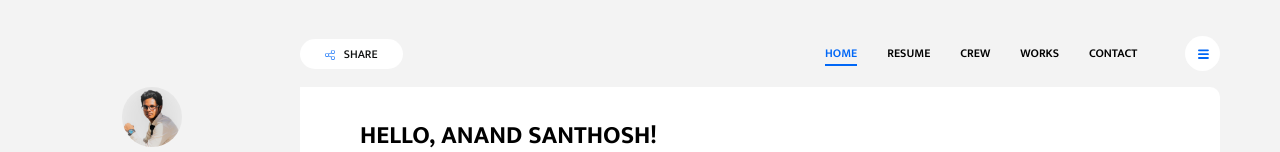
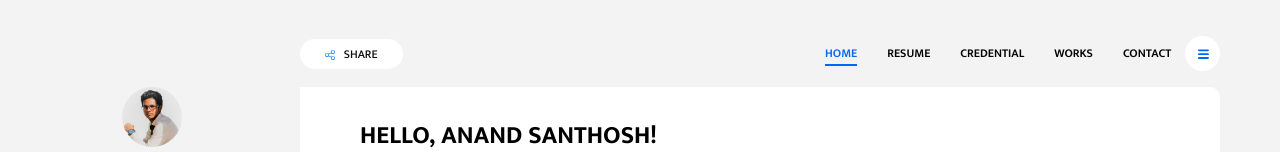
Before and after one commit to AgentCody333/cv-website, a website: page index.html in a window 1280 px wide. Shown: the top 152 px of the page. Drawn offline with nearby package versions, Linux system fonts and the light colour scheme.

Commit message:
Update index.html

```diff
--- a/index.html
+++ b/index.html
@@ -19,7 +19,7 @@
         <nav class="collapsible-nav" id="collapsible-nav">
             <a href="index.html" class="nav-link active">HOME</a>
             <a href="resume.html" class="nav-link">RESUME</a>
-            <a href="portfolio.html" class="nav-link">CREW</a>
+            <a href="portfolio.html" class="nav-link">CREDENTIAL</a>
             <a href="blog.html" class="nav-link">WORKS</a>
             <a href="contact.html" class="nav-link">CONTACT</a>
         </nav>
```
